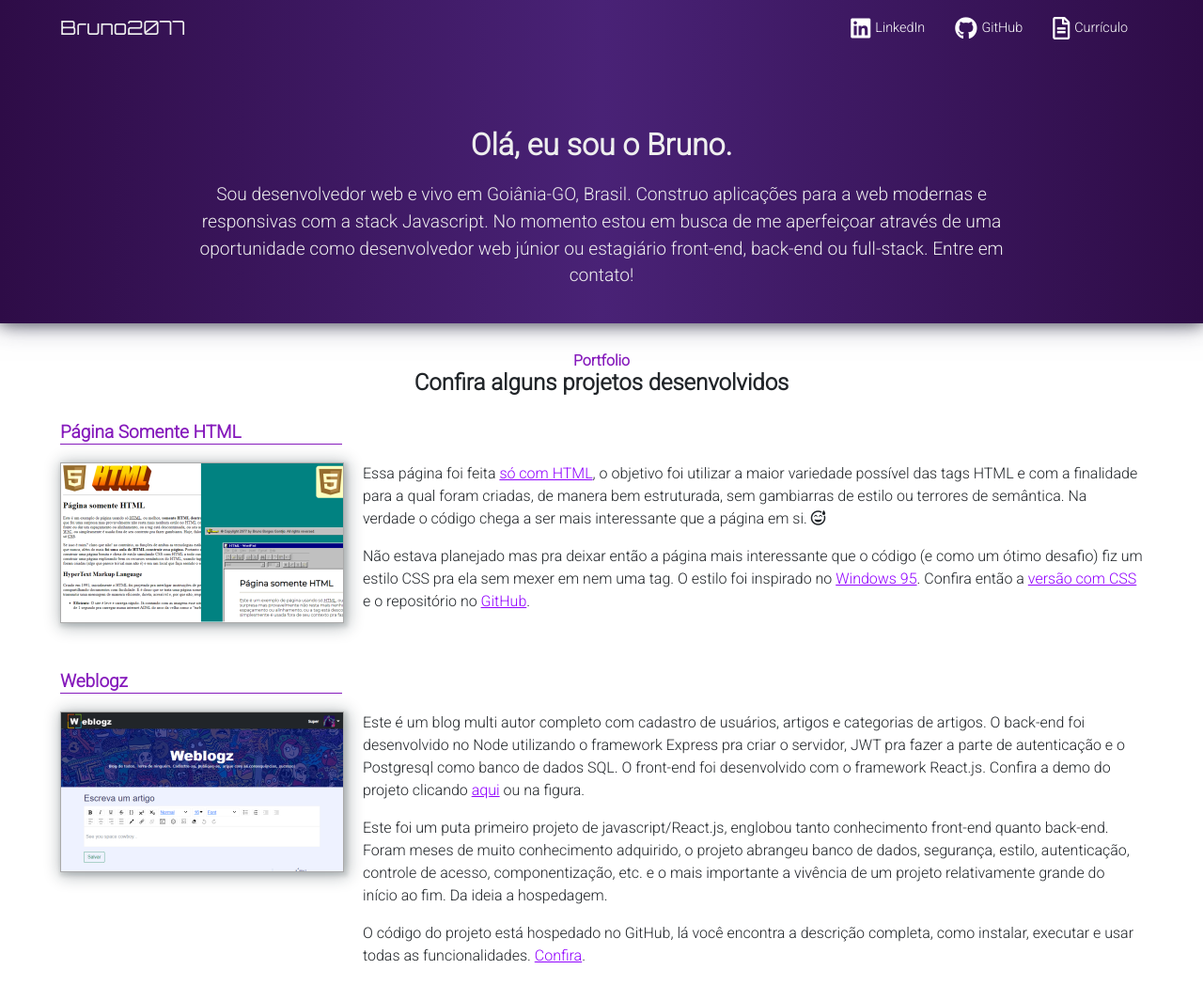
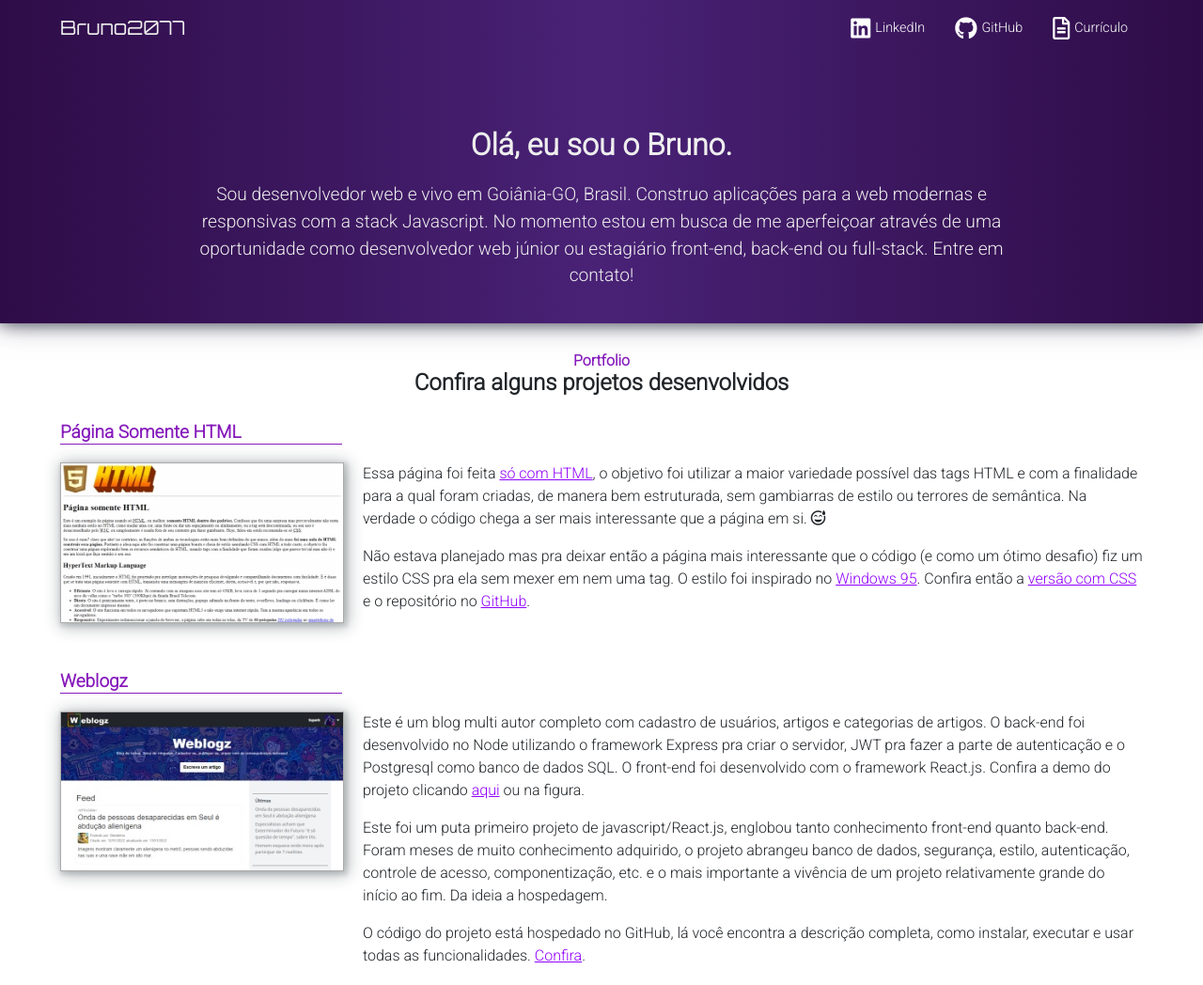
Before and after one commit to bruno2077/bruno2077.github.io, a plain HTML site: page index.html in a window 1280 px wide. Shown: the top 1048 px of the page at 94% size. Drawn offline with nearby package versions, Linux system fonts and the light colour scheme.

Commit message:
update cards

```diff
--- a/index.html
+++ b/index.html
@@ -55,7 +55,7 @@
                 <div class="card-area">
                     <div class="card-item">
                         <div class="item-mini">
-                            <a target="_blank" href="https://bruno2077.github.io/html-only"><img src="./assets/FirstPages.png" alt="Página Somente HTML"></a>
+                            <a target="_blank" href="https://bruno2077.github.io/html-only"><img src="./assets/pshtml.gif" alt="Página Somente HTML"></a>
                         </div>
                         <div class="item-description">
                             <p>Essa página foi feita <a target="_blank" href="https://bruno2077.github.io/html-only">só com HTML</a>, o objetivo foi utilizar a maior variedade
@@ -74,7 +74,7 @@
                 <div class="card-area">
                     <div class="card-item">
                         <div class="item-mini">
-                            <a href="https://weblogz.netlify.app/" target="_blank" ><img src="./assets/wl.png" alt="Weblogz demo"></a>
+                            <a href="https://weblogz.netlify.app/" target="_blank" ><img src="./assets/wl.jpg" alt="Weblogz demo"></a>
                         </div>
                         <div class="item-description">
                             <p>Este é um blog multi autor completo com cadastro de usuários, artigos e categorias de artigos. O back-end foi desenvolvido no
```
Also changed, not shown: assets/FirstPages.png (deleted), assets/pshtml.gif (added), assets/wl.jpg (added), assets/wl.png (deleted).
